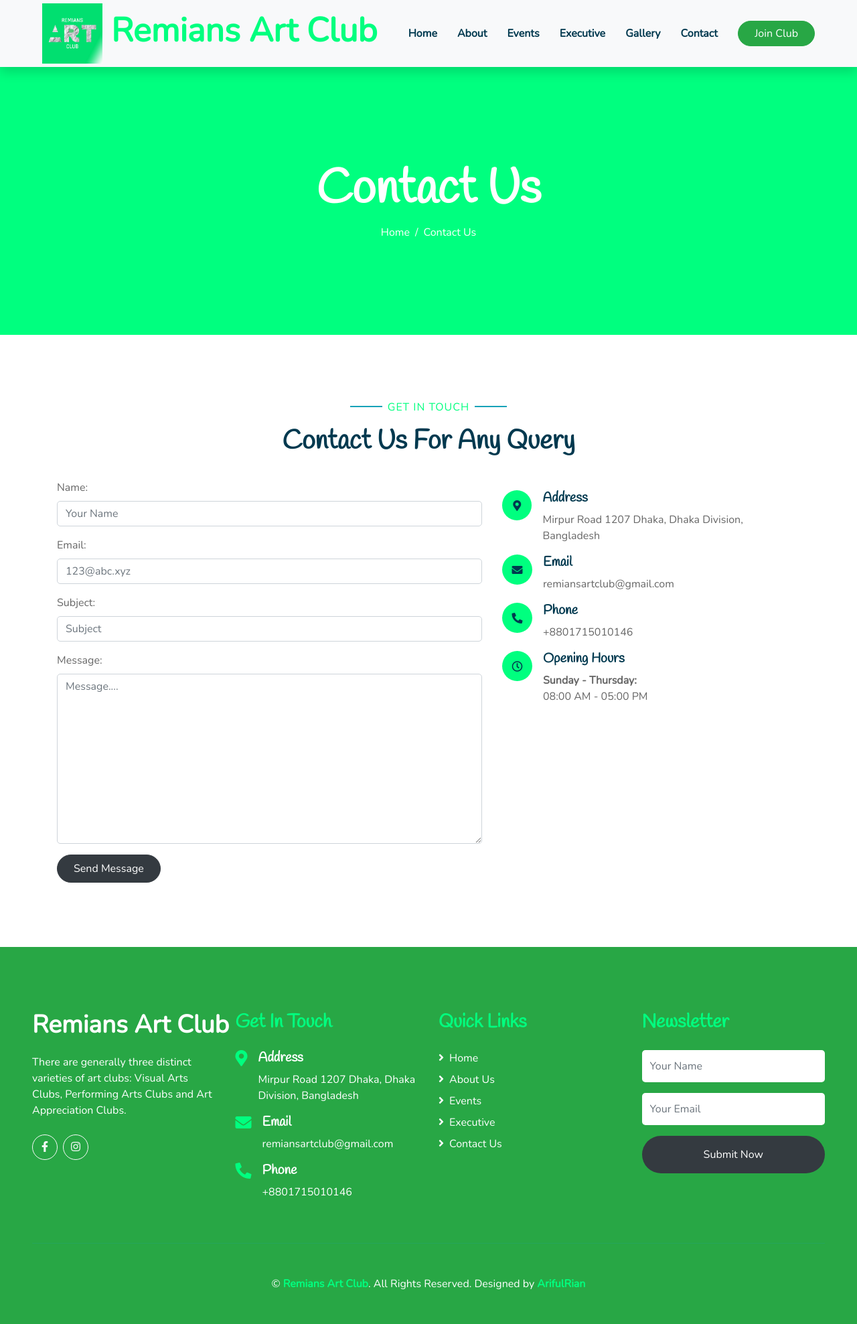
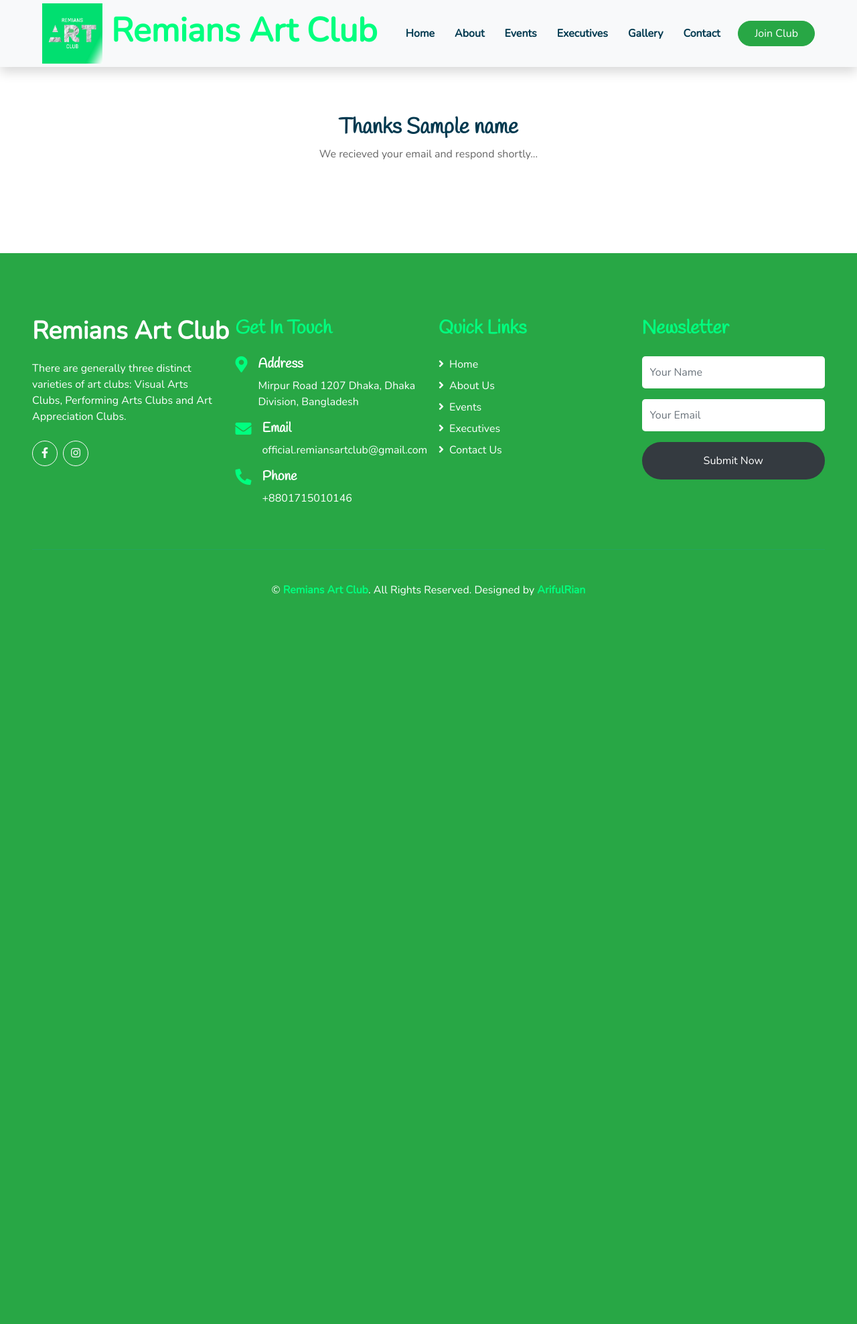
Before and after one commit to arifulrian/rac, a Django app: template artclub/club/templates/club/contact.html in a window 1280 px wide. Shown: the whole page at 67% size. After the commit the page ends 889 px from the top, so only its background shows below. Run offline with Django 3.2, Linux system fonts and the light colour scheme; tables that the repository leaves empty hold one stand-in row (values such as "Sample post"); the template is opened without the code that fills it: values that come from a table or form of the project are taken from there, most other values are stand-ins (such as "Sample title", 1, 10 or a date in 2020); some libraries are stand-ins or nearby versions.

Commit message:
update contact page

```diff
--- a/artclub/club/forms.py
+++ b/artclub/club/forms.py
@@ -13,7 +13,7 @@ class ContactForm(forms.ModelForm):
                   'subject',
                   'message' ]
         widgets = {
-            'name' : forms.TextInput(attrs={'class': 'form-control', 'id': 'name', 'placeholder': 'Your Name', 'required': 'required'}),
+            'name': forms.TextInput(attrs={'class': 'form-control', 'id': 'name', 'placeholder': 'Your Name', 'required': 'required'}),
             'email': forms.EmailInput(attrs={'class': 'form-control', 'id': 'name', 'placeholder': '123@abc.xyz', 'required': 'required'}),
             'subject': forms.TextInput(attrs={'class': 'form-control', 'id': 'name', 'placeholder': 'Subject', 'required': 'required'}),
             'message': forms.Textarea(attrs={'class': 'form-control', 'id': 'name', 'placeholder': 'Message....', 'required': 'required'})
--- a/artclub/club/templates/club/base.html
+++ b/artclub/club/templates/club/base.html
@@ -46,7 +46,7 @@
                     <a href="{% url 'club:index' %}" class="nav-item nav-link {% block home_active %}{% endblock %}">Home</a>
                     <a href="{% url 'club:about' %}" class="nav-item nav-link {% block about_active %}{% endblock %}">About</a>
                     <a href="{% url 'club:events' %}" class="nav-item nav-link {% block events_active %}{% endblock %}">Events</a>
-                    <a href="{% url 'club:team' %}" class="nav-item nav-link {% block executive_active %}{% endblock %}">Executive</a>
+                    <a href="{% url 'club:team' %}" class="nav-item nav-link {% block executive_active %}{% endblock %}">Executives</a>
                     <a href="{% url 'club:gallery' %}" class="nav-item nav-link {% block gallery_active %}{% endblock %}">Gallery</a>
                     <a href="{% url 'club:contact' %}" class="nav-item nav-link">Contact</a>
                 </div>
@@ -84,7 +84,7 @@
                     <h4 class="fa fa-envelope text-primary"></h4>
                     <div class="pl-3">
                         <h5 class="text-white">Email</h5>
-                        <p>remiansartclub@gmail.com</p>
+                        <p>official.remiansartclub@gmail.com</p>
                     </div>
                 </div>
                 <div class="d-flex">
@@ -101,7 +101,7 @@
                     <a class="text-white mb-2" href="{% url 'club:index' %}"><i class="fa fa-angle-right mr-2"></i>Home</a>
                     <a class="text-white mb-2" href="{% url 'club:about' %}"><i class="fa fa-angle-right mr-2"></i>About Us</a>
                     <a class="text-white mb-2" href="{% url 'club:events' %}"><i class="fa fa-angle-right mr-2"></i>Events</a>
-                    <a class="text-white mb-2" href="{% url 'club:team' %}"><i class="fa fa-angle-right mr-2"></i>Executive</a>
+                    <a class="text-white mb-2" href="{% url 'club:team' %}"><i class="fa fa-angle-right mr-2"></i>Executives</a>
                     <a class="text-white" href="{% url 'club:about' %}"><i class="fa fa-angle-right mr-2"></i>Contact Us</a>
                 </div>
             </div>
--- a/artclub/club/templates/club/contact.html
+++ b/artclub/club/templates/club/contact.html
@@ -2,6 +2,15 @@
 {% block contact_active %}active{% endblock %}
 {% block body %}
 
+    {% if name %}
+        <center>
+        <br/><br/><br/>
+            <h2>Thanks {{ name }}</h2>
+            <p>We recieved your email and respond shortly...</p>
+        </center>
+        <br/><br/><br/>
+
+    {% else %}
 
         <!-- Header Start -->
         <div class="container-fluid bg-primary mb-5">
@@ -15,7 +24,6 @@
             </div>
         </div>
         <!-- Header End -->
-
 
         <!-- Contact Start -->
         <div class="container-fluid pt-5">
@@ -75,6 +83,7 @@
             </div>
         </div>
         <!-- Contact End -->
+    {% endif %}
 
 
 {% endblock %}
```
Also changed, not shown: artclub/club/views.py (+13 -10 lines), main.py (deleted, +0 -16 lines), artclub/club/migrations/0002_alter_contact_id.py (added), artclub/db.sqlite3. Lines whose indentation alone changed are shown as unchanged.
